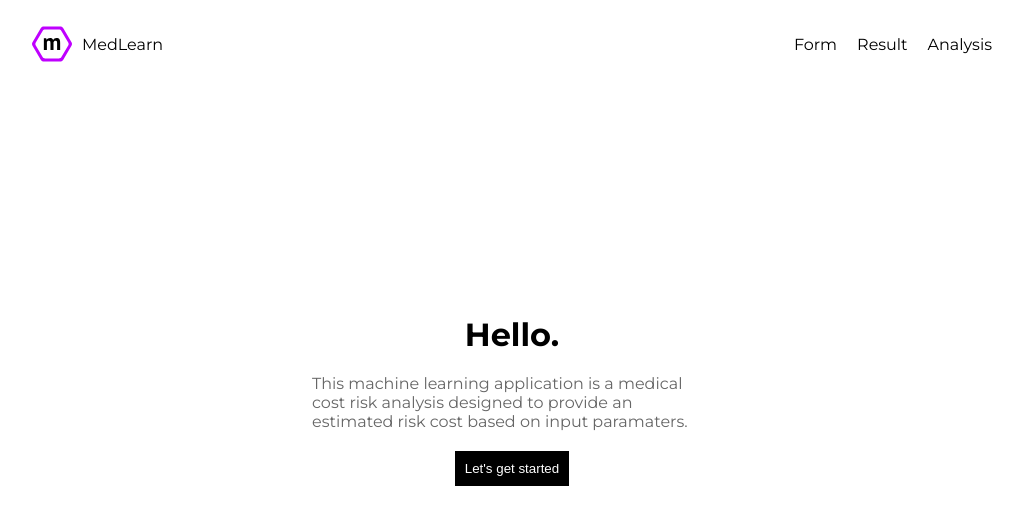
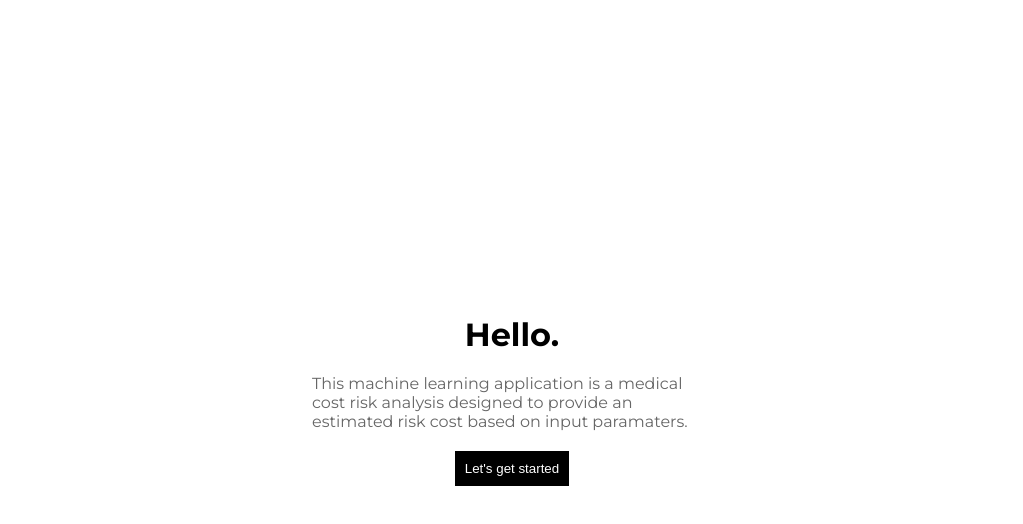
Before and after one commit to mhorndev/gatsby-ml-app, a Gatsby site: page / in a window 1280 px wide. Before the commit this address had no page. Shown: the whole page, without its empty margins (128-1151 px from the left). Built offline with nearby package versions, Linux system fonts and the light colour scheme; Gatsby itself is replaced by a stand-in of ours.

Commit message:
navbar state

```diff
--- a/src/components/layout.js
+++ b/src/components/layout.js
@@ -5,23 +5,32 @@ import routes from "./routes"
 import { navigate } from "gatsby"
 import Navbar from "./navbar"
 import Transition from "./transition"
-//import { ThemeProvider } from "styled-components"
-//import { GlobalStyle, lightTheme, darkTheme } from "./theme"
 
 const Layout = ({children, location}) => {
-  const [globalContext,setGlobalContext] = useState({})
+  const [globalContext,setGlobalContext] = useState({
+    initial: true,
+    navbar: true,
+  })
 
-  /**
-   * @todo Polyfill for findIndex
-   * This effect determines direction of the transition before render
-   *
-   */
   useEffect(() => {
+    if (globalContext.initial) {
+      if (location.pathname === "/") {
+        setGlobalContext(prev => ({...prev, navbar: false}))
+      }
+      setGlobalContext(prev => ({...prev, initial: false}))
+      return
+    }
     let next = routes.findIndex(obj => obj.path === globalContext.path)
     let curr = routes.findIndex(obj => obj.path === location.pathname)
     setGlobalContext(prev => ({...prev, direction: next > curr ? 1 : -1}))
-    navigate(globalContext.path)
+    setGlobalContext(prev => ({...prev, navbar: false}))
+    setTimeout(function(){ navigate(globalContext.path) }, 500)
+    console.log("HEY")
   }, [globalContext.path])
+
+  useEffect(() => {
+    console.log(location)
+  }, [])
 
   return (
     <Context.Provider value={{globalContext,setGlobalContext}}>
@@ -34,41 +43,3 @@ const Layout = ({children, location}) => {
 }
 
 export default Layout
-
-/*
-const Layout = ({children}) => {
-
-  const [globalContext,setGlobalContext] = useState({
-    darkMode: JSON.parse(localStorage.darkMode || false),
-  })
-
-  function toggleDarkMode() {
-    setGlobalContext(prev => ({ ...prev,
-      darkMode: !globalContext.darkMode
-    }))
-  }
-
-  useEffect(() => {
-    console.log(globalContext.darkMode)
-    localStorage.setItem("darkMode", globalContext.darkMode)
-  }, [globalContext.darkMode])
-
-  useEffect(() => {
-    console.log(document.body.style.color)
-  })
-
-
-
-  return (
-    <Context.Provider value={{globalContext,setGlobalContext}}>
-      <ThemeProvider theme={globalContext.darkMode ? darkTheme : lightTheme}>
-        <GlobalStyle darkMode={globalContext.darkMode}/>
-        <button onClick={toggleDarkMode}>
-          Toggle
-        </button>
-        {children}
-      </ThemeProvider>
-    </Context.Provider>
-  )
-}
-*/
--- a/src/components/navbar.js
+++ b/src/components/navbar.js
@@ -1,10 +1,11 @@
-import React, { useContext }  from "react"
+import React, { useContext, useState }  from "react"
 import styled from "styled-components"
 import routes from "../components/routes"
 import { Context } from "./context"
 import Brand from "../components/brand"
+import { motion } from "framer-motion"
 
-const Container = styled.div`
+const Container = styled(motion.div)`
   z-index: 10;
   position: fixed;
   top: 0; left: 0; right: 0;
@@ -32,6 +33,7 @@ const Link = styled.a`
 
 const Navbar = ({}) => {
   const {globalContext,setGlobalContext} = useContext(Context)
+  const [visible,setVisible] = useState(false)
 
   function onClick(e,path) {
     e.preventDefault()
@@ -39,7 +41,11 @@ const Navbar = ({}) => {
   }
 
   return (
-    <Container>
+    <Container
+      initial={{y: -100}}
+      animate={{ y: globalContext.navbar ? 0 : -100 }}
+      transition={{ duration: .25 }}
+    >
       <Content>
         <Brand href="/" onClick={e => onClick(e,"/")}>Brand</Brand>
         <Links>
--- a/src/components/transition.js
+++ b/src/components/transition.js
@@ -51,9 +51,18 @@ const Transition = ({children}) => {
     }
   }
 
+  function onExitComplete() {
+    if (globalContext.url !== "/") {
+      setGlobalContext(prev => ({...prev, navbar: true}))
+    }
+  }
+
   return (
     <Main>
-      <AnimatePresence initial={false} custom={globalContext.direction}>
+      <AnimatePresence
+        onExitComplete={onExitComplete}
+        initial={false}
+        custom={globalContext.direction}>
         <Page
           id="transition"
           key={children.key}
--- a/src/pages/index.js
+++ b/src/pages/index.js
@@ -32,16 +32,17 @@ const Paragraph = styled.p`
 `
 
 const Button = styled.button`
-  color: #FFF; margin: 10px;
+  margin: 10px;
+  color: #FFF;
   background-color: #000;
   border: none;
+  outline: none;
   padding: 10px;
   cursor: pointer;
+  transition: all 300ms ease;
   &:hover {
     background-color: #BF00FF;
   }
-  transition: all 300ms ease;
-  outline: none;
 `
 
 
```
